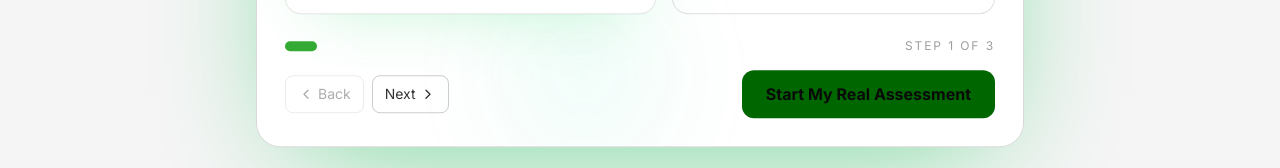
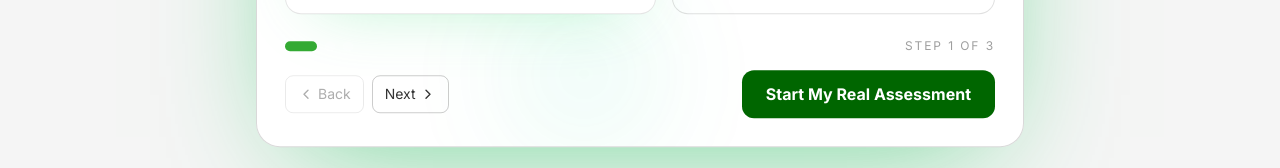
Before and after one commit to BradRobin/AI-Adoption-in-Public-Service-Delivery, a Next.js app: page /settings in a window 1280 px wide. Shown: the part 499-667 px from the top of the page. Built offline with nearby package versions, Linux system fonts and the light colour scheme; no server answers.

Commit message:
refactor: Update guided-start-cta button styling for improved visibility in light mode

```diff
--- a/src/app/globals.css
+++ b/src/app/globals.css
@@ -470,6 +470,12 @@ html.high-contrast .text-green-400 {
     color: #ffffff !important;
   }
 
+  html.light-mode .guided-start-cta,
+  html.light-mode .guided-start-cta:hover,
+  html.light-mode .guided-start-cta:focus-visible {
+    color: #ffffff !important;
+  }
+
   html.light-mode .parp-ai-card,
   html.light-mode .parp-ai-card h1,
   html.light-mode .parp-ai-card h2,
--- a/src/components/FirstTimeWelcomeModal.tsx
+++ b/src/components/FirstTimeWelcomeModal.tsx
@@ -425,7 +425,7 @@ export default function FirstTimeWelcomeModal() {
                       <button
                         type="button"
                         onClick={startAssessment}
-                        className="inline-flex h-12 w-full min-w-0 items-center justify-center rounded-xl bg-green-500 px-6 text-base font-bold text-white shadow-[0_18px_45px_-25px_rgba(74,222,128,0.95)] transition hover:-translate-y-0.5 hover:bg-green-400 sm:w-auto sm:min-w-60"
+                        className="guided-start-cta inline-flex h-12 w-full min-w-0 items-center justify-center rounded-xl bg-green-500 px-6 text-base font-bold text-white shadow-[0_18px_45px_-25px_rgba(74,222,128,0.95)] transition hover:-translate-y-0.5 hover:bg-green-400 sm:w-auto sm:min-w-60"
                       >
                         Start My Real Assessment
                       </button>
```
